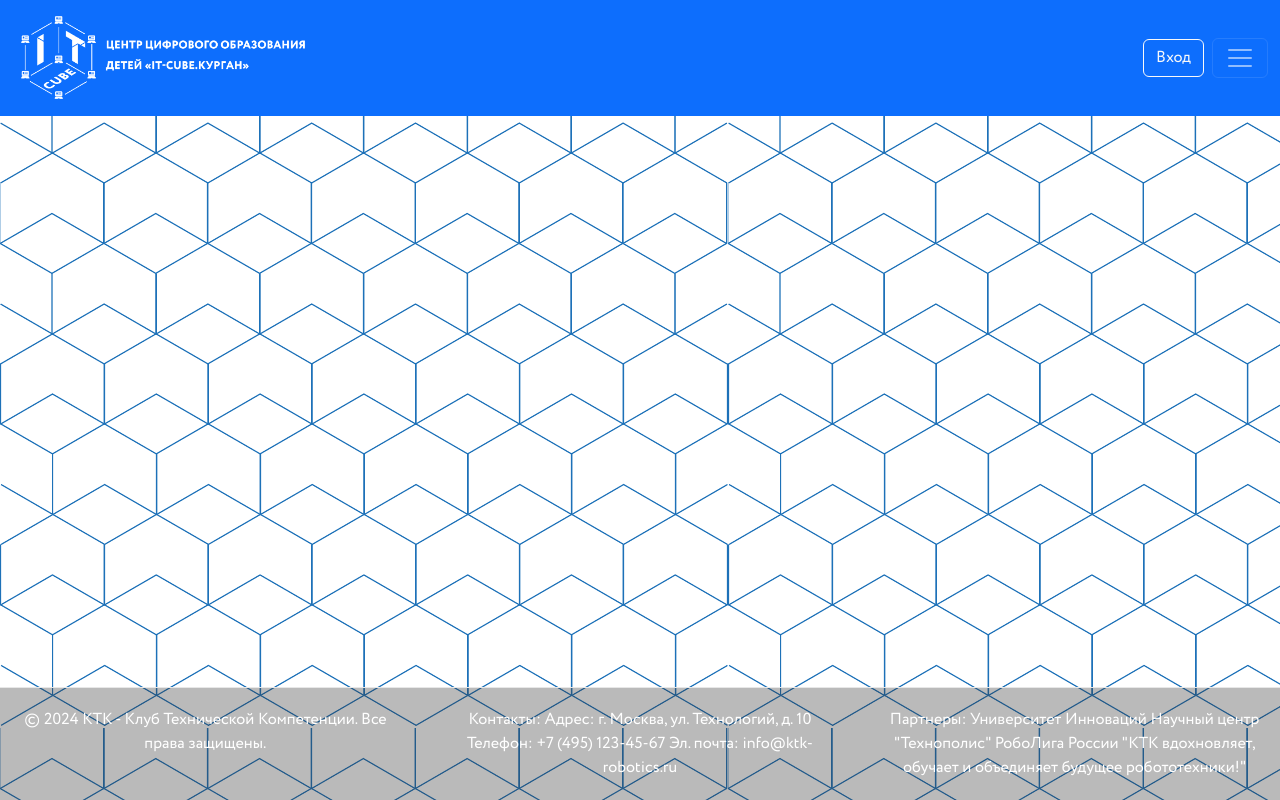
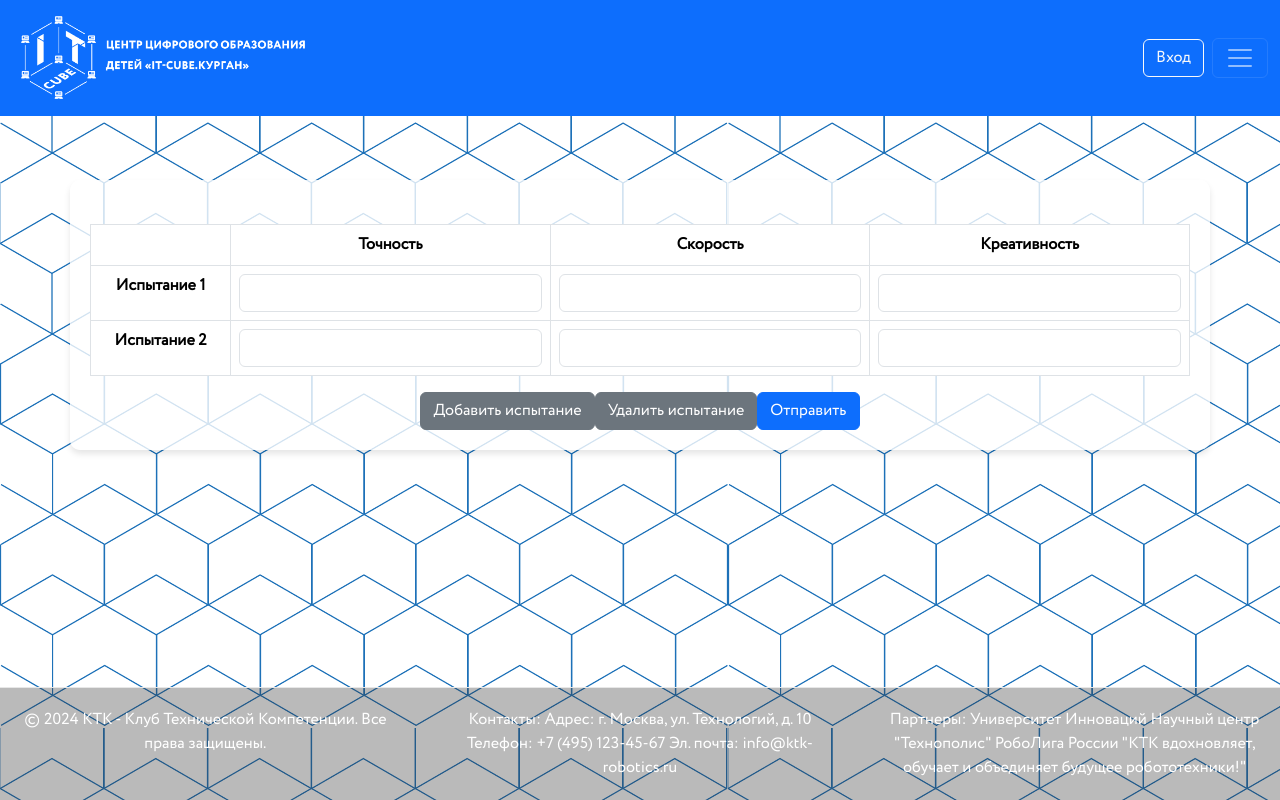
Before and after one commit to KREISHY/web-robotics, a React (Create React App) app in the folder frontend/: page /table-tests in a window 1280 px wide. Built offline with nearby package versions, Linux system fonts and the light colour scheme; no server answers; a web font is replaced by a local one.

Commit message:
Add more events

```diff
--- a/frontend/src/App.jsx
+++ b/frontend/src/App.jsx
@@ -25,7 +25,7 @@ function AppContent() {
                 <Routes>
                     <Route path="/" element={<Home />} />
                     <Route path="/login" element={<LoginPage />} />
-                    <Route path="/table-teams" element={<TableTests nameTeam={'Питонисты'} />} />
+                    <Route path="/table-tests" element={<TableTests />} />
                     <Route path="/table-comp" element={<TableComands />} />
                     <Route path="/judjes-page" element={<JudjesPage />} />
                     {/* Изменили путь для передачи competitionId */}
--- a/frontend/src/Pages/Components/TableTeams.jsx
+++ b/frontend/src/Pages/Components/TableTeams.jsx
@@ -1,9 +1,11 @@
 import React, { useEffect, useState } from "react";
+import { useNavigate } from 'react-router-dom';
 import { Container, Table } from "react-bootstrap";
 import axiosConfig from "./AxiosConfig";
 
-const TableTeams = ({ selectedCompetition, onTeamSelect }) => {
+const TableTeams = ({ selectedCompetition }) => {
     const [teams, setTeams] = useState([]);
+    const navigate = useNavigate();
 
     useEffect(() => {
         const fetchTeams = async () => {
@@ -21,6 +23,11 @@ const TableTeams = ({ selectedCompetition, onTeamSelect }) => {
     const filteredTeams = teams.filter(
         (team) => String(team.competition_id) === String(selectedCompetition)
     );
+
+    const handleTeam = (teamName) => {
+        localStorage.setItem('teamName', teamName);
+        navigate('/table-tests');
+    }
 
     return (
         <Container className="main-content">
@@ -43,7 +50,7 @@ const TableTeams = ({ selectedCompetition, onTeamSelect }) => {
                         <tr
                             key={team.id || index}
                             style={{ cursor: "pointer" }}
-                            onClick={() => onTeamSelect(team)} // Обрабатываем клик
+                            onClick={() => handleTeam(team.name)} // Обрабатываем клик
                         >
                             <td>{index + 1}</td>
                             <td>{team.name || "—"}</td>
--- a/frontend/src/Pages/TableTests.jsx
+++ b/frontend/src/Pages/TableTests.jsx
@@ -1,16 +1,17 @@
 import React, { useState } from "react";
 import 'bootstrap/dist/css/bootstrap.min.css';
-import axiosConfig from "./Components/AxiosConfig";
 
-function TableTests({ nameTeam }) {
+function TableTests() {
   const [test, setTest] = useState(2);
   const [rows, setRows] = useState(
     Array.from({ length: test }, () => ({
+      competition: '',
       accuracy: '',
       speed: '',
       creativity: '',
     }))
   );
+  let nameTeam = localStorage.getItem('teamName');
 
   const checkNum = (value) => {
     return value.replace(/[^0-9]/g, '');
@@ -19,24 +20,38 @@ function TableTests({ nameTeam }) {
   const handleInputChange = (index, field, value) => {
     const newRows = [...rows];
     newRows[index][field] = checkNum(value);
+    newRows[index]["competition"] = `Испытание ${index + 1}`;
     setRows(newRows);
   };
 
+  const handleAddTest = () => {
+    setTest(test + 1);
+    setRows([
+      ...rows,
+      {
+        competition: '',
+        accuracy: '',
+        speed: '',
+        creativity: '',
+      }
+    ]);
+  };
+
+  const handleDeleteTest = () => {
+    setTest(test - 1);
+    setRows([
+      ...rows,
+      {
+        competition: '',
+        accuracy: '',
+        speed: '',
+        creativity: '',
+      }
+    ]);
+  };
+
   const handleSubmit = async (e) => {
-    e.preventDefault();
-    try {
-      const response = await axiosConfig.post("/api/submit-data/", {
-        teamName: nameTeam,
-        tests: rows,
-      });
-      if (response.status === 200) {
-        console.log('Данные успешно отправлены');
-      } else {
-        console.error('Ошибка при отправке данных');
-      }
-    } catch (error) {
-      console.error('Ошибка при отправке данных: ', error);
-    }
+    alert('Данные были отправлены');
   };
 
   return (
@@ -86,6 +101,12 @@ function TableTests({ nameTeam }) {
             </tbody>
           </table>
           <div className="text-center mt-3">
+            <button type="button" className="btn btn-secondary mr-2" onClick={handleAddTest}>
+              Добавить испытание
+            </button>
+            <button type="button" className="btn btn-secondary mr-2" onClick={handleDeleteTest}>
+              Удалить испытание
+            </button>
             <button type="submit" className="btn btn-primary">Отправить</button>
           </div>
         </form>
```
